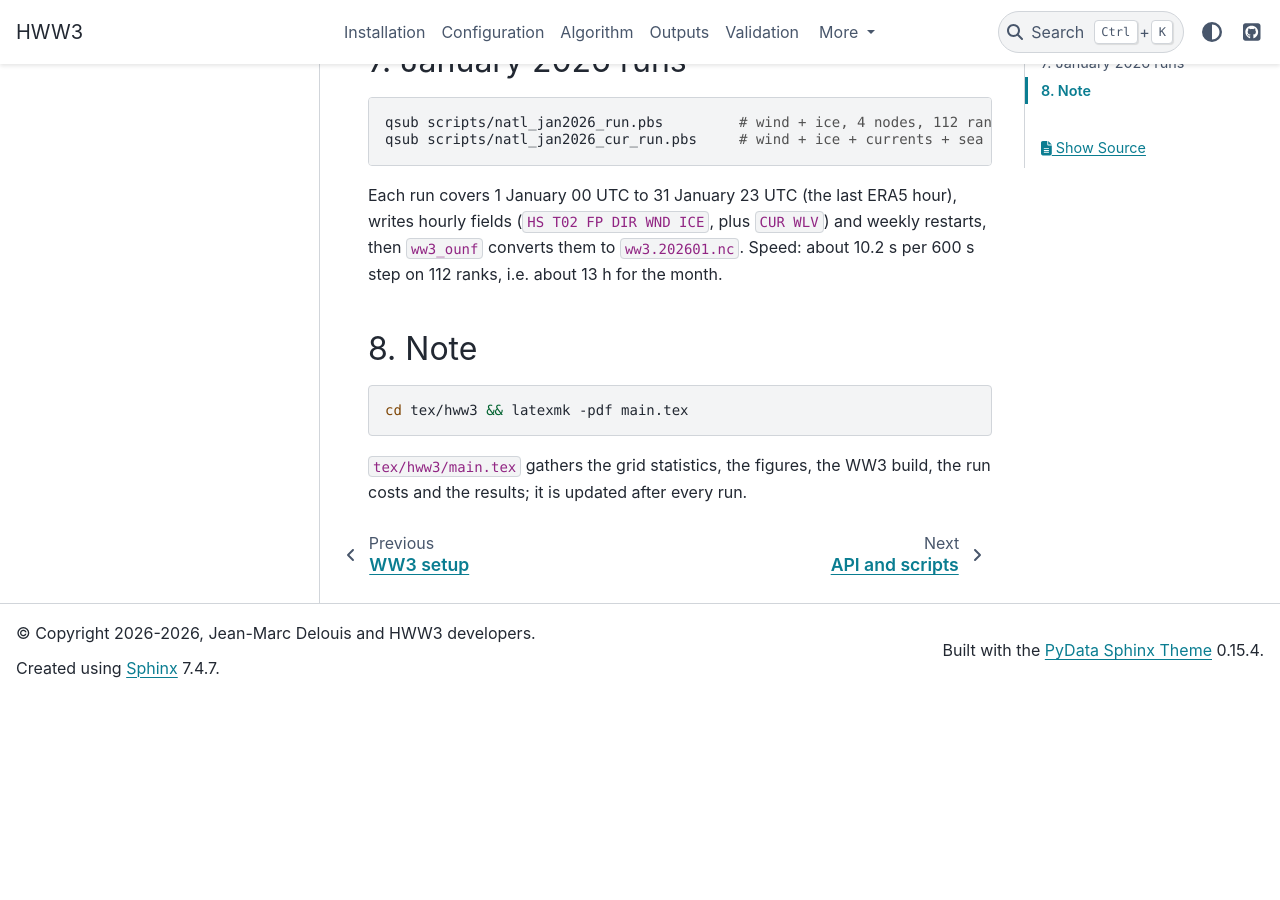
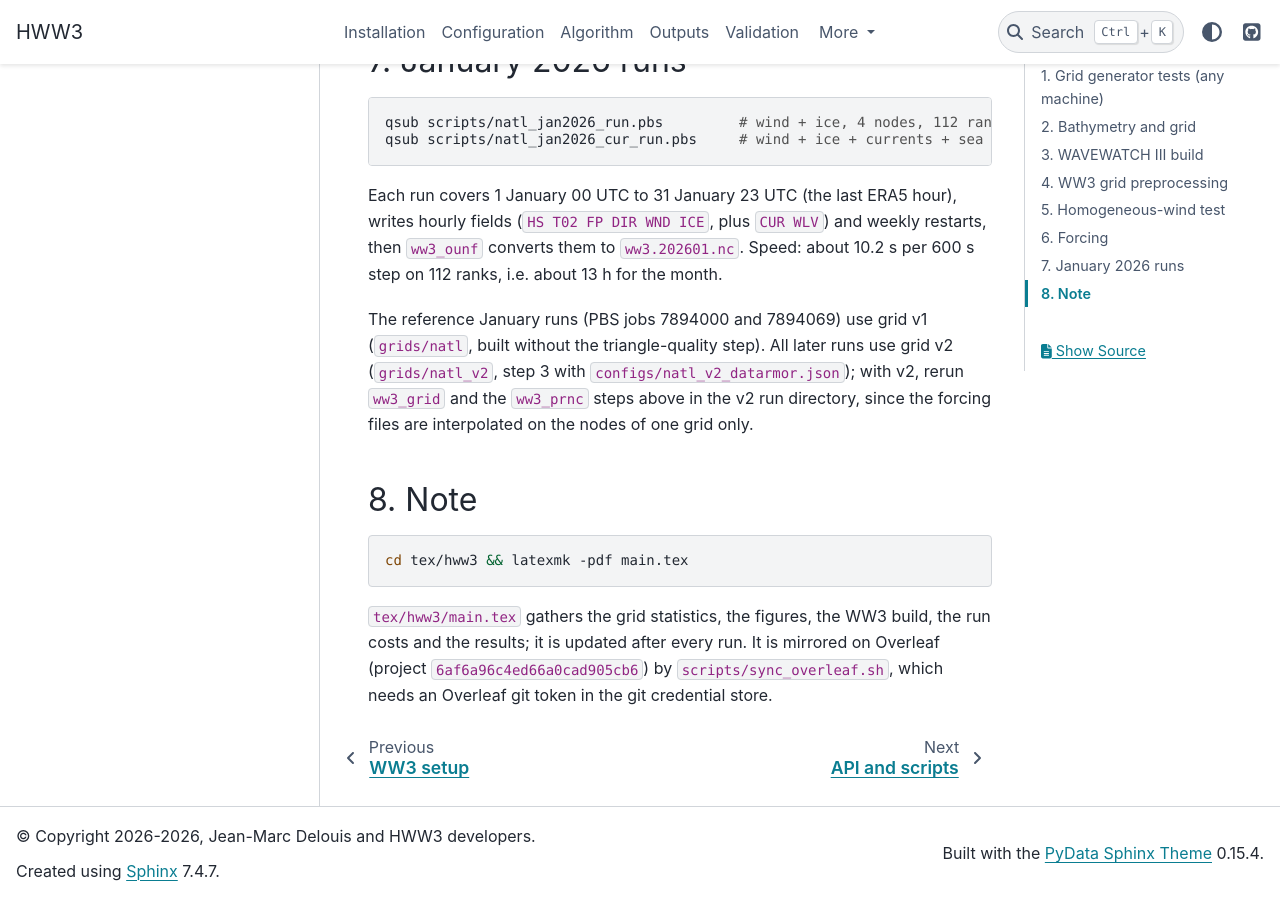
Before and after one commit to jmdelouis/HWW3, a Sphinx documentation site: the page built from docs/reproducing.md, in a window 1280 px wide and 900 px high, scrolled down 2393 px. Built offline with Sphinx 7.4.7 and the PyData theme 0.15.4, drawn with Linux system fonts in a browser that asks for light colours; before the commit the page ends 3090 px from its top, so only the background shows below that.

Commit message:
Overleaf mirror and grid choice: the note tex/hww3 is now mirrored on the Overleaf project 6af6a96c4ed66a0cad905cb6 (compiles to 8 pages) by the new scripts/sync_overleaf.sh, and the January 2026 runs on grid v1 (PBS jobs 7894000 and 7894069) are kept as the reference while all later runs use grid v2 (20.7-127.7 deg angles, 502,408 nodes), as recorded in the note, the reproduction guide and the README.
Co-Authored-By: Claude Opus 5.5 <noreply@anthropic.com>

````diff
--- a/docs/reproducing.md
+++ b/docs/reproducing.md
@@ -109,6 +109,12 @@ hour), writes hourly fields (`HS T02 FP DIR WND ICE`, plus `CUR WLV`) and
 weekly restarts, then `ww3_ounf` converts them to `ww3.202601.nc`. Speed:
 about 10.2 s per 600 s step on 112 ranks, i.e. about 13 h for the month.
 
+The reference January runs (PBS jobs 7894000 and 7894069) use grid v1
+(`grids/natl`, built without the triangle-quality step). All later runs use
+grid v2 (`grids/natl_v2`, step 3 with `configs/natl_v2_datarmor.json`); with
+v2, rerun `ww3_grid` and the `ww3_prnc` steps above in the v2 run directory,
+since the forcing files are interpolated on the nodes of one grid only.
+
 ## 8. Note
 
 ```bash
@@ -117,3 +123,6 @@ cd tex/hww3 && latexmk -pdf main.tex
 
 `tex/hww3/main.tex` gathers the grid statistics, the figures, the WW3
 build, the run costs and the results; it is updated after every run.
+It is mirrored on Overleaf (project `6af6a96c4ed66a0cad905cb6`) by
+`scripts/sync_overleaf.sh`, which needs an Overleaf git token in the git
+credential store.
````
Also changed, not shown: README.md (+3 -1 lines), 3 other files.
